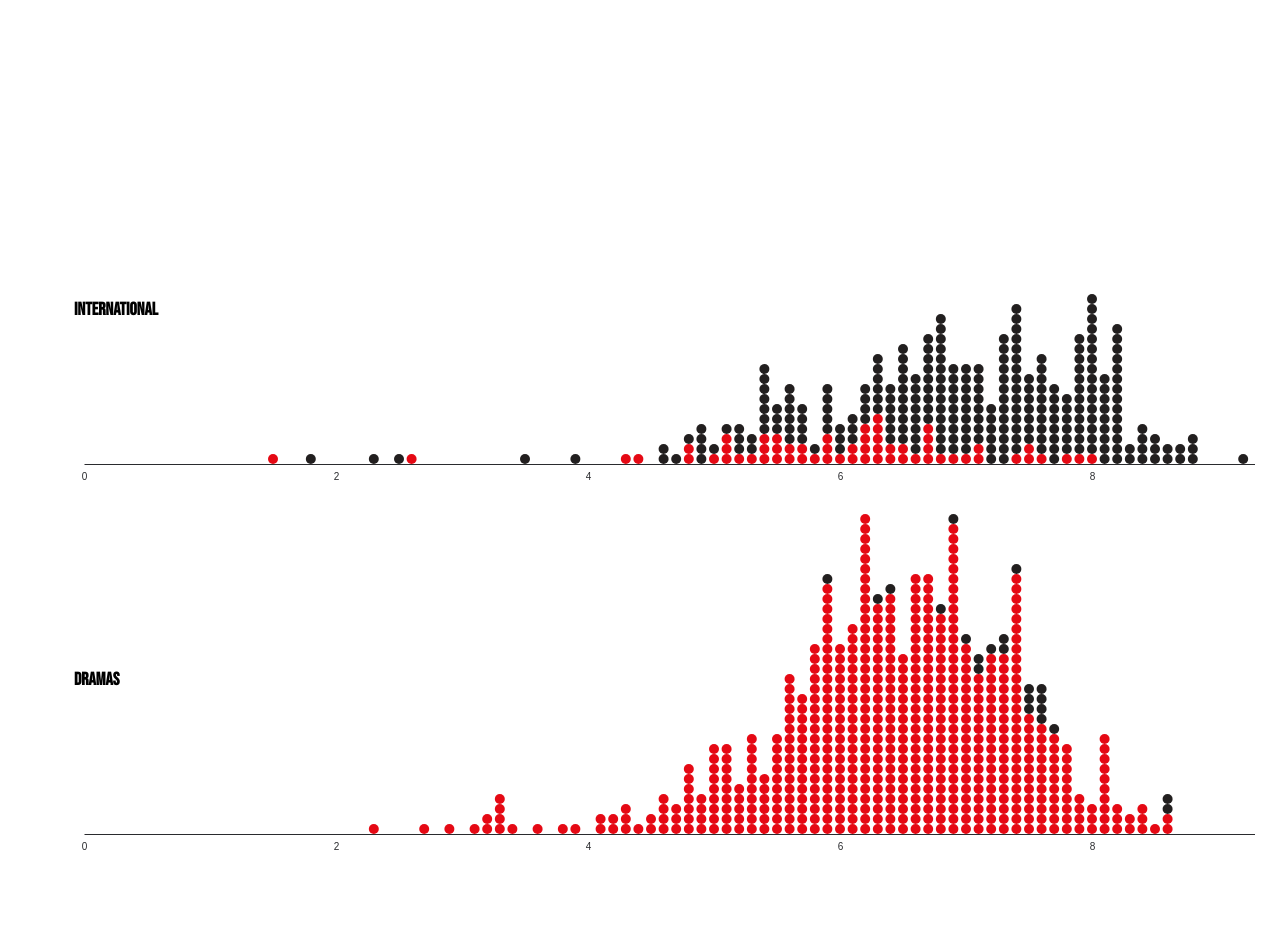
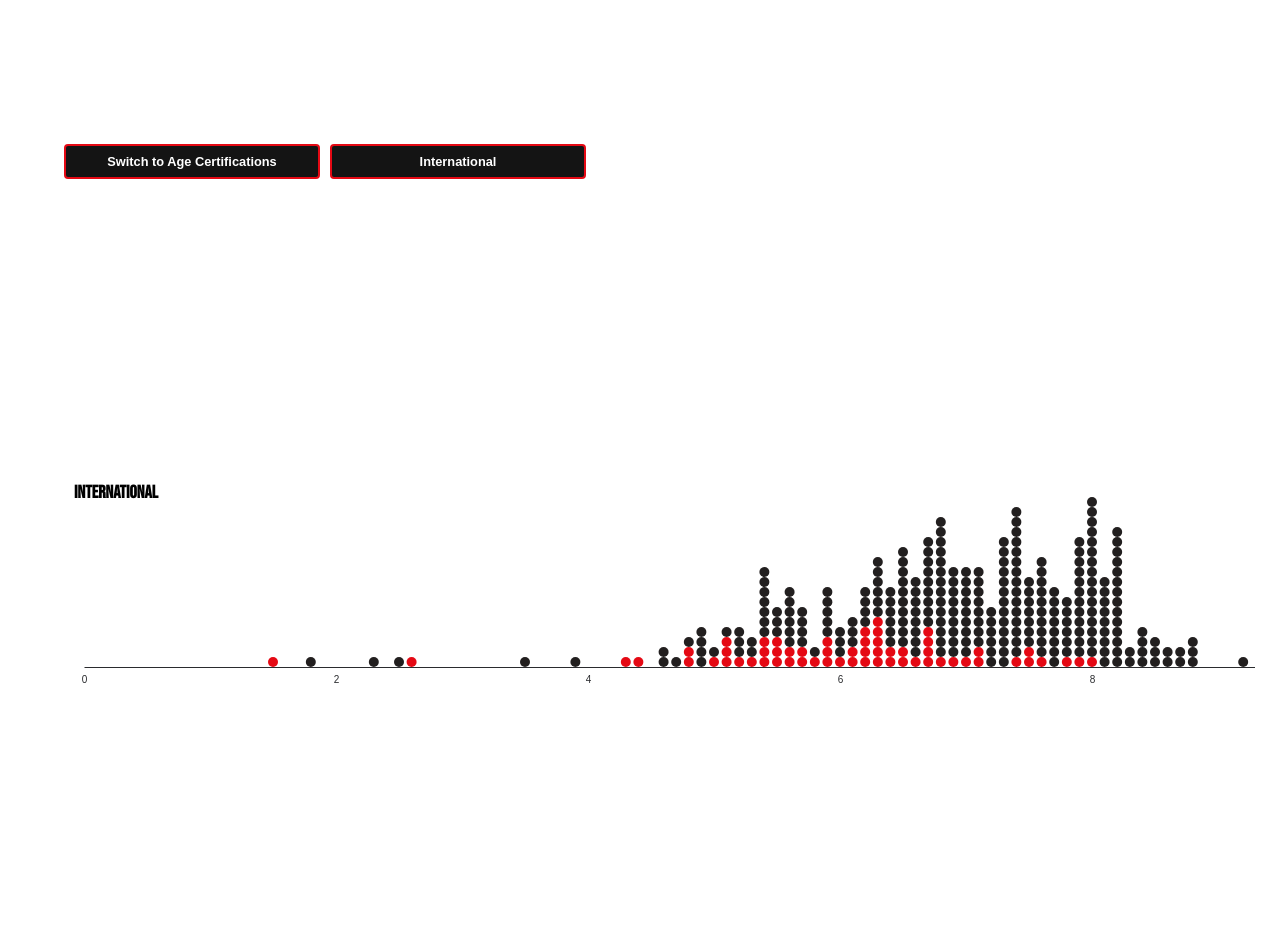
Before and after one commit to iTzxMigz/INF8808-H25-projet-20, a website built with Parcel: page src/index.html in a window 1280 px wide. Shown: the part 2700-3632 px from the top of the page. After the commit the page ends 3514 px from the top, so only its background shows below. Built offline with nearby package versions, Linux system fonts and the light colour scheme; no server answers; files whose address does not match are found by name; what d3-geo-projection would draw is missing.

Commit message:
rehaul of stacked dot plot

```diff
--- a/src/assets/style.css
+++ b/src/assets/style.css
@@ -72,16 +72,6 @@ svg {
     display:flex;
     flex-direction: column;
     align-items: center;
-}
-#viz-container-5{
-  position: relative;
-  overflow: hidden;
-  height: auto;
-  padding-left: 5vw;
-  padding-right: 5vw;
-  display:flex;
-  flex-direction: column;
-  align-items: center;
 }
 
 /* Dropdown Button */
--- a/src/index.js
+++ b/src/index.js
@@ -35,7 +35,7 @@ import * as stackDotPlot from './scripts/stacked-dot-plot.js'
     radarChart.createChangingModeButton(dataRadarChartAge, dataRadarChartCat);
     radarChart.drawMultipleRadarCharts(dataRadarChartAge, true);
     geomap.drawGeomap(movies);
-    stackDotPlot.drawStackedDotPlot(dataStackedDotPlot.categories, dataStackedDotPlot.data);
+    stackDotPlot.initDropdownAndPlot(dataStackedDotPlot.categories, dataStackedDotPlot.data);
     changingTitleDynamically();
   });
 
@@ -62,7 +62,7 @@ let titlesByViz = {
   "viz-container-2": "Distribution of Categories per year on Netflix",
   "viz-container-3": () => radarChart.isAgeCertMode? radarChart.titleAgerCert : radarChart.titleCategories,
   "viz-container-4": "Content Production and IMDb Scores by Country on Netflix",
-  "viz-container-5": "IMDB Scores by top categories",
+  "viz-container-5": () => stackDotPlot.isIMDB? stackDotPlot.titleIMDB : stackDotPlot.titleAge,
   // ajoute d'autres si tu veux
 };
 
--- a/src/scripts/stacked-dot-plot.js
+++ b/src/scripts/stacked-dot-plot.js
@@ -1,16 +1,111 @@
+export let isIMDB = true;
+export const titleIMDB = "IMDB Scores by Category";
+export const titleAge = "Age Certifications by Category";
+
+export function initDropdownAndPlot(topCategories, mergedData) {
+    const div = d3.select('#viz-container-5')
+        .insert('div', function() { return this.firstChild; })
+        .style('width', '100%')
+        .style('margin','10px 0px')
+        .style('display', 'flex')
+
+    div.append('button')
+        .attr('id','stackedDot-toggle-btn')
+        .attr('class', 'toolbar-btn')
+        .style('margin-right', '10px')
+        .text('Switch to Age Certifications');
+
+    const dropdown = div.append('div')
+        .attr("id", "dropdown")
+
+    dropdown.append('button')
+        .attr('id', 'dropdown-btn')
+        .attr('class', 'toolbar-btn')
+        .text(topCategories[0]);
+
+    const dropdownContent = dropdown.append("div")
+        .attr("id", "dropdown-content")
+        .attr("class", "dropdown-content")
+        .style("display", "none");
+
+    // Append options to the dropdown-content
+    topCategories.forEach(option => {
+        dropdownContent.append("p")
+            .attr("class", "dropdown-option")
+            .text(option)
+            .on("click", function() {
+                dropdownContent.style("display", "none");
+                dropdown.select('button').text(option);
+                updatePlot(option);
+            });
+    });
+
+    dropdown.on('mouseenter', () => {
+            dropdownContent.style('display', 'block');
+        })
+    dropdownContent.on('mouseenter', () => {
+            dropdownContent.style('display', 'block');
+        });
+    dropdownContent.on('mouseleave', () => {
+            dropdownContent.style('display', 'none');
+        });
+
+    // Hide only if the mouse is not over either element
+    dropdown.on('mouseleave', hideDropdown);
+    dropdownContent.on('mouseleave', hideDropdown);
+
+    function hideDropdown() {
+        setTimeout(() => {
+            if (!dropdown.node().matches(':hover') && !dropdownContent.node().matches(':hover')) {
+                dropdownContent.style('display', 'none');
+            }
+        }, 200);
+    }
+
+    function updatePlot(selectedCategory) {
+        d3.select("#graph-5").select("svg").remove();
+        drawStackedDotPlot([selectedCategory], mergedData);
+    }
+
+    d3.select("#stackedDot-toggle-btn").on("click", () => {
+        isIMDB = !isIMDB;
+        d3.select('header h1').text(isIMDB ? titleIMDB : titleAge);
+        d3.select("#stackedDot-toggle-btn").text(
+            isIMDB ? "Switch to Age Ratings" : "Switch to IMDB Scores"
+        );
+        const category = d3.select("#viz-container-5 #dropdown-btn").text();
+        updatePlot(category);
+    });
+    const category = d3.select("#viz-container-5 #dropdown-btn").text();
+    drawStackedDotPlot([category], mergedData);
+
+}
+
 export function drawStackedDotPlot(topCategories, mergedData) {
     const width = 1300, height = 350, margin = 20, radius = 5, padding = 2;
-    const x = d3.scaleLinear()
+
+    let x;
+    if (isIMDB) {
+        x = d3.scaleLinear()
               .domain([0, 10])
               .range([margin, width - margin]);
+    } else {
+        const ageCategories = [...new Set(mergedData.map(d => d.age_certification))].sort();
+        x = d3.scalePoint()
+              .domain(ageCategories.filter(item => item !== null))
+              .range([margin, width - margin])
+              .padding(0.5);
+    }
 
-    const svgHeight = height * (topCategories.length + 1) + margin;
-
+    const svgHeight = height + margin;
     const svg = d3.select("#graph-5").append("svg")
         .attr("width", width)
-        .attr("height", svgHeight)
+        .attr("height", svgHeight);
 
-    const tooltip = d3.select("body").append("div")
+    let tooltip = d3.select("body").select(".tooltip");
+    if (tooltip.empty()) {
+        tooltip = d3.select("body").append("div")
+            .attr("class", "tooltip")
             .style("position", "absolute")
             .style("background", "#141414")
             .style("color", "#fff")
@@ -22,8 +117,8 @@ export function drawStackedDotPlot(topCategories, mergedData) {
             .style("font-size", "18px")
             .style("pointer-events", "none")
             .style("opacity", 0)
-        .style("z-index", 10)
-
+            .style("z-index", 10);
+    }
 
     function dodge(data, { radius = 1, x = d => d } = {}) {
         const radius2 = radius ** 2;
@@ -63,18 +158,19 @@ export function drawStackedDotPlot(topCategories, mergedData) {
         return circles;
     }
 
-    topCategories.forEach((category, idx) => {
+    topCategories.forEach((category) => {
         let filteredMovies = mergedData.filter(d => d.listed_in === category);
+        filteredMovies = isIMDB ? filteredMovies : filteredMovies.filter(d => d.age_certification != null);
         filteredMovies.sort((a, b) => a.type_x.localeCompare(b.type_x));
 
         const categoryGroup = svg.append("g")
-            .attr("transform", `translate(0, ${idx * (height + margin)})`);
+            .attr("transform", `translate(0, ${margin})`);
 
         categoryGroup
             .selectAll("circle")
-            .data(dodge(filteredMovies, { radius: radius * 2, x: d => x(d.imdb_score) }))
+            .data(dodge(filteredMovies, { radius: radius * 2, x: d => isIMDB ? x(d.imdb_score) : x(d.age_certification) }))
             .join("circle")
-            .attr("cx", d => d.x)
+            .attr("cx", d => x(isIMDB ? d.data.imdb_score : d.data.age_certification))
             .attr("cy", d => height - margin - radius - d.y)
             .attr("r", radius)
             .attr("fill", (d) => d.data.type_x === 'Movie' ? '#E50914' : '#221F1F')
@@ -84,7 +180,8 @@ export function drawStackedDotPlot(topCategories, mergedData) {
                     .style("opacity", 1)
                     .attr("stroke", "#000");
                 tooltip.transition().duration(100).style("opacity", 0.9);
-                tooltip.html(`Name: ${d.data.title}<br>Type: ${d.data.type_x}<br>IMDb Score: ${d.data.imdb_score}`);
+                tooltip.html(`Name: ${d.data.title}<br>Type: ${d.data.type_x}<br>` +
+                    (isIMDB ? `IMDb Score: ${d.data.imdb_score}` : `Age Rating: ${d.data.age_certification}`));
             })
             .on("mousemove", function(event) {
                 tooltip.style("top", (event.pageY + 10) + "px")
@@ -94,12 +191,11 @@ export function drawStackedDotPlot(topCategories, mergedData) {
                 d3.selectAll("circle").style("opacity", 1);
                 d3.select(this).attr("stroke", "none");
                 tooltip.transition().duration(100).style("opacity", 0);
-            })
-
+            });
 
         svg.append("text")
             .attr("x", 10)
-            .attr("y", idx * (height + margin) + height / 2)
+            .attr("y", height / 2)
             .attr("dy", ".35em")
             .attr("text-anchor", "start")
             .text(category)
@@ -108,10 +204,10 @@ export function drawStackedDotPlot(topCategories, mergedData) {
             .style("font-family", "'Bebas Neue', sans-serif");
 
         categoryGroup.append("g")
-            .attr("transform", `translate(0, 330)`)
-            .call(d3.axisBottom(x).ticks(5).tickSizeOuter(0));
+            .attr("transform", `translate(0, ${height - margin})`)
+            .call(isIMDB ? d3.axisBottom(x).ticks(5).tickSizeOuter(0) : d3.axisBottom(x));
+    });
 
-    });
     const legend = svg.append("g")
         .attr("class", "legend")
         .attr("transform", `translate(${width - 100}, 20)`);
@@ -139,5 +235,4 @@ export function drawStackedDotPlot(topCategories, mergedData) {
         .attr("font-family", "'Bebas Neue', sans-serif")
         .attr("font-size", "18px")
         .attr("fill", "#000");
-
 }
```
Lines whose indentation alone changed are shown as unchanged.
